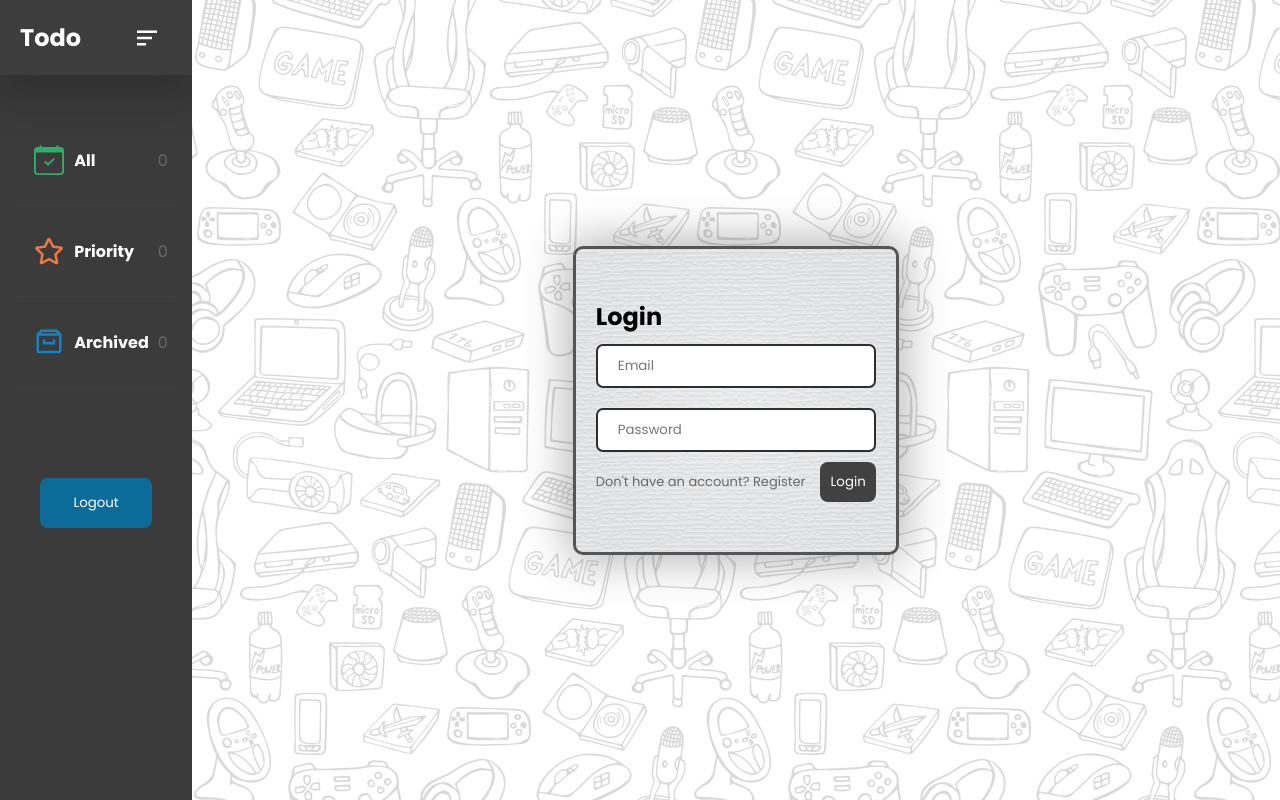
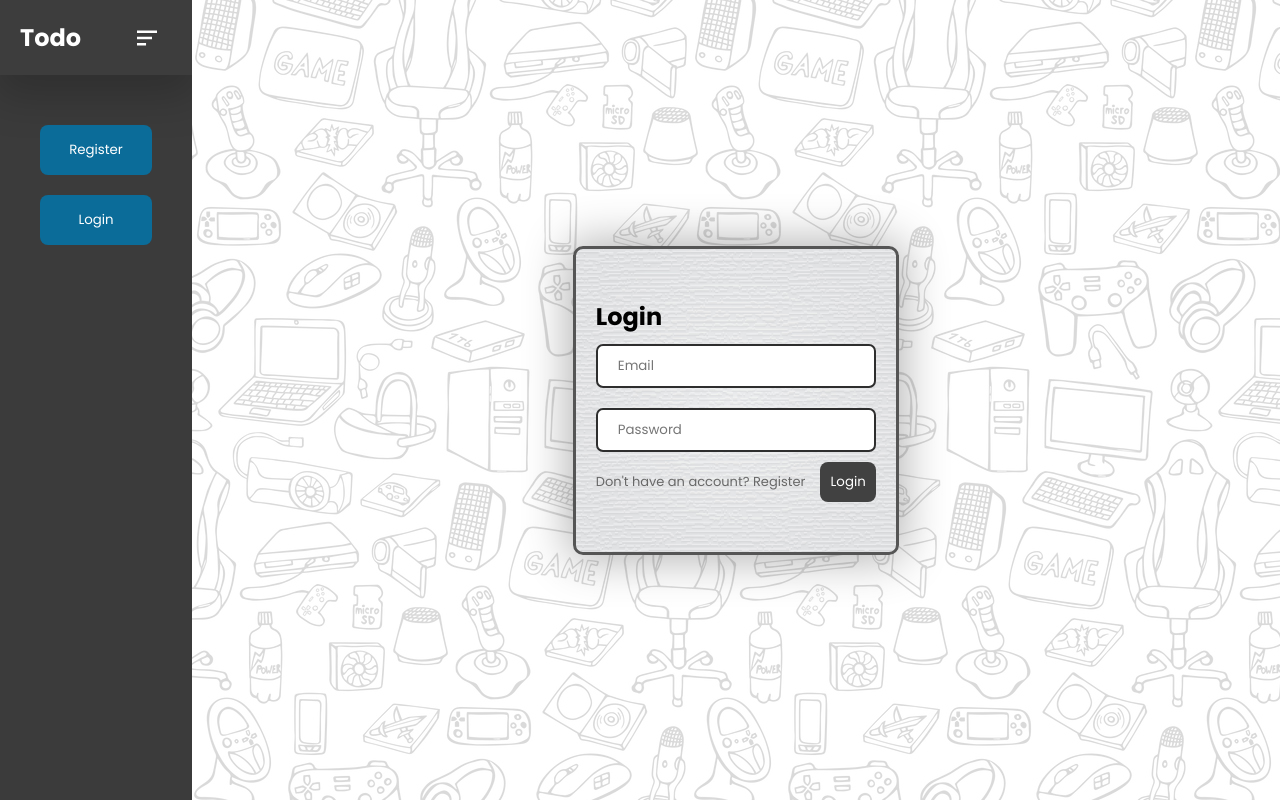
Before and after one commit to leonellcruz7/todo-app, a React (Create React App) app: page /login in a window 1280 px wide. Built offline with nearby package versions, Linux system fonts and the light colour scheme; a web font is replaced by a local one.

Commit message:
fix redirect

```diff
--- a/src/Components/All.jsx
+++ b/src/Components/All.jsx
@@ -4,6 +4,7 @@ import { BsCalendarCheck } from 'react-icons/bs'
 import { IoIosCreate } from 'react-icons/io'
 import UserContext from '../Components/UserContext'
 import AllTasks from './AllTasks'
+import { Navigate } from 'react-router-dom'
 
 export default function All() {
     const { user } = useContext(UserContext)
@@ -13,7 +14,7 @@ export default function All() {
 
     function addtask() {
 
-        fetch('http://localhost:4000/todo/create', {
+        fetch('https://leonell-todo-app.herokuapp.com/todo/create', {
             method: 'POST',
             headers: {
                 'content-type': 'application/json',
@@ -39,7 +40,7 @@ export default function All() {
     }, [task])
 
     useEffect(() => {
-        fetch('http://localhost:4000/todo/getmytask', {
+        fetch('https://leonell-todo-app.herokuapp.com/todo/getmytask', {
             method: 'GET',
             headers: {
                 Authorization: `Bearer ${user.token}`
@@ -56,17 +57,22 @@ export default function All() {
 
 
     return (
+        (user.token == null) ?
+            <Navigate to='/login' />
+            :
+
+
             <div className="alltask">
                 <div className="title">
                     <div className="row">
                         <div className="col1">
                             <div className="label">
                                 <BsCalendarCheck className='icon check' />
-                            <h2>All Tasks</h2>
-                        </div>
-                    </div>
-                </div>
-            </div>
+                                < h2 > All Tasks</h2 >
+                            </div >
+                        </div >
+                    </div >
+                </div >
                 <div className="addtask">
                     <div className="card">
                         <textarea type="text" value={task} onChange={e => setTask(e.target.value)} />
@@ -80,6 +86,7 @@ export default function All() {
                 <div className="tasklist">
                     {all}
                 </div>
-        </div>
+            </div >
+
     )
 }
--- a/src/Components/AllTasks.jsx
+++ b/src/Components/AllTasks.jsx
@@ -12,7 +12,7 @@ export default function AllTasks({ taskProp }) {
 
     function remove(e) {
 
-        fetch('http://localhost:4000/todo/delete', {
+        fetch('https://leonell-todo-app.herokuapp.com/todo/delete', {
             method: 'Delete',
             headers: {
                 'content-type': 'application/json'
@@ -27,7 +27,7 @@ export default function AllTasks({ taskProp }) {
 
     function prio() {
 
-        fetch('http://localhost:4000/todo/prioritize', {
+        fetch('https://leonell-todo-app.herokuapp.com/todo/prioritize', {
             method: 'PATCH',
             headers: {
                 'content-type': 'application/json'
@@ -43,7 +43,7 @@ export default function AllTasks({ taskProp }) {
     }
 
     function archive() {
-        fetch('http://localhost:4000/todo/archive', {
+        fetch('https://leonell-todo-app.herokuapp.com/todo/archive', {
             method: 'PATCH',
             headers: {
                 'content-type': 'application/json'
@@ -68,7 +68,7 @@ export default function AllTasks({ taskProp }) {
         }
         else {
             setOnEdit(false)
-            fetch('http://localhost:4000/todo/update', {
+            fetch('https://leonell-todo-app.herokuapp.com/todo/update', {
                 method: 'PATCH',
                 headers: {
                     'content-type': 'application/json'
--- a/src/Components/Archive.jsx
+++ b/src/Components/Archive.jsx
@@ -7,6 +7,7 @@ import { FaRegStar } from 'react-icons/fa'
 import './Archive.css'
 import ArchivedTasks from './ArchivedTasks'
 import UserContext from './UserContext'
+import { Navigate } from 'react-router-dom'
 
 export default function Archive() {
 
@@ -15,7 +16,7 @@ export default function Archive() {
     const [archived, setArchived] = useState(null)
 
     useEffect(() => {
-        fetch('http://localhost:4000/todo/getarchived', {
+        fetch('https://leonell-todo-app.herokuapp.com/todo/getarchived', {
             method: 'GET',
             headers: {
                 Authorization: `Bearer ${user.token}`
@@ -29,6 +30,9 @@ export default function Archive() {
         })
     }, [])
     return (
+        (user.token == null) ?
+            <Navigate to='/login' />
+            :
             <div className="archive">
                 <div className="title">
                     <div className="row">
--- a/src/Components/ArchivedTasks.jsx
+++ b/src/Components/ArchivedTasks.jsx
@@ -12,7 +12,7 @@ export default function ArchivedTasks({ arcProp }) {
 
     function remove(e) {
 
-        fetch('http://localhost:4000/todo/delete', {
+        fetch('https://leonell-todo-app.herokuapp.com/todo/delete', {
             method: 'Delete',
             headers: {
                 'content-type': 'application/json'
@@ -28,7 +28,7 @@ export default function ArchivedTasks({ arcProp }) {
 
     function prio() {
 
-        fetch('http://localhost:4000/todo/prioritize', {
+        fetch('https://leonell-todo-app.herokuapp.com/todo/prioritize', {
             method: 'PATCH',
             headers: {
                 'content-type': 'application/json'
@@ -44,7 +44,7 @@ export default function ArchivedTasks({ arcProp }) {
     }
 
     function archive() {
-        fetch('http://localhost:4000/todo/archive', {
+        fetch('https://leonell-todo-app.herokuapp.com/todo/archive', {
             method: 'PATCH',
             headers: {
                 'content-type': 'application/json'
@@ -69,7 +69,7 @@ export default function ArchivedTasks({ arcProp }) {
         }
         else {
             setOnEdit(false)
-            fetch('http://localhost:4000/todo/update', {
+            fetch('https://leonell-todo-app.herokuapp.com/todo/update', {
                 method: 'PATCH',
                 headers: {
                     'content-type': 'application/json'
--- a/src/Components/Login.jsx
+++ b/src/Components/Login.jsx
@@ -26,7 +26,7 @@ export default function Login() {
     function login(e) {
         e.preventDefault()
 
-        fetch('http://localhost:4000/users/login', {
+        fetch('https://leonell-todo-app.herokuapp.com/users/login', {
             method: 'POST',
             headers: {
                 'content-type': 'application/json'
@@ -41,7 +41,7 @@ export default function Login() {
             }
             else {
 
-                fetch('http://localhost:4000/users/details', {
+                fetch('https://leonell-todo-app.herokuapp.com/users/details', {
                     method: 'GET',
                     headers: {
                         Authorization: `Bearer ${data.access}`
--- a/src/Components/Navbar.jsx
+++ b/src/Components/Navbar.jsx
@@ -22,7 +22,7 @@ export default function Navbar() {
                     <BiMenuAltLeft className='icon' />
                 </div>
                 <div className="list">
-                    {(user.email == '') ?
+                    {(user.email == null) ?
                         <div className="options hide">
                             <ul>
                                 <li>
@@ -95,7 +95,7 @@ export default function Navbar() {
                     }
 
                     <div className="userlog">
-                        {(user.email == '') ?
+                        {(user.email == null) ?
                             <Fragment>
                                 <button onClick={() => navigate('/register')}>Register</button>
                                 <button onClick={() => navigate('/login')}>Login</button>
--- a/src/Components/Priority.jsx
+++ b/src/Components/Priority.jsx
@@ -7,6 +7,7 @@ import { FaRegStar } from 'react-icons/fa'
 import './Priority.css'
 import UserContext from './UserContext'
 import PriorityTasks from './PriorityTasks'
+import { Navigate } from 'react-router-dom'
 
 export default function Priority() {
     const { user } = useContext(UserContext)
@@ -14,7 +15,7 @@ export default function Priority() {
     const [priority, setPriority] = useState(null)
 
     useEffect(() => {
-        fetch('http://localhost:4000/todo/getpriority', {
+        fetch('https://leonell-todo-app.herokuapp.com/todo/getpriority', {
             method: 'GET',
             headers: {
                 Authorization: `Bearer ${user.token}`
@@ -28,6 +29,9 @@ export default function Priority() {
         })
     }, [])
     return (
+        (user.token == null) ?
+            <Navigate to='/login' />
+            :
             <div className="priority">
                 <div className="title">
                     <div className="row">
--- a/src/Components/PriorityTasks.jsx
+++ b/src/Components/PriorityTasks.jsx
@@ -12,7 +12,7 @@ export default function PriorityTasks({ priorProp }) {
 
     function remove(e) {
 
-        fetch('http://localhost:4000/todo/delete', {
+        fetch('https://leonell-todo-app.herokuapp.com/todo/delete', {
             method: 'Delete',
             headers: {
                 'content-type': 'application/json'
@@ -28,7 +28,7 @@ export default function PriorityTasks({ priorProp }) {
 
     function prio() {
 
-        fetch('http://localhost:4000/todo/prioritize', {
+        fetch('https://leonell-todo-app.herokuapp.com/todo/prioritize', {
             method: 'PATCH',
             headers: {
                 'content-type': 'application/json'
@@ -44,7 +44,7 @@ export default function PriorityTasks({ priorProp }) {
     }
 
     function archive() {
-        fetch('http://localhost:4000/todo/archive', {
+        fetch('https://leonell-todo-app.herokuapp.com/todo/archive', {
             method: 'PATCH',
             headers: {
                 'content-type': 'application/json'
@@ -69,7 +69,7 @@ export default function PriorityTasks({ priorProp }) {
         }
         else {
             setOnEdit(false)
-            fetch('http://localhost:4000/todo/update', {
+            fetch('https://leonell-todo-app.herokuapp.com/todo/update', {
                 method: 'PATCH',
                 headers: {
                     'content-type': 'application/json'
--- a/src/Components/Register.jsx
+++ b/src/Components/Register.jsx
@@ -24,7 +24,7 @@ export default function Register() {
     }, [email, pass, pass2, taken])
 
     useEffect(() => {
-        fetch('http://localhost:4000/users/checkemail', {
+        fetch('https://leonell-todo-app.herokuapp.com/users/checkemail', {
             method: 'POST',
             headers: {
                 'content-type': 'application/json'
@@ -47,7 +47,7 @@ export default function Register() {
         e.preventDefault()
 
 
-        fetch('http://localhost:4000/users/register', {
+        fetch('https://leonell-todo-app.herokuapp.com/users/register', {
             method: 'POST',
             headers: {
                 'content-type': 'application/json'
```
Lines whose indentation alone changed are shown as unchanged.
